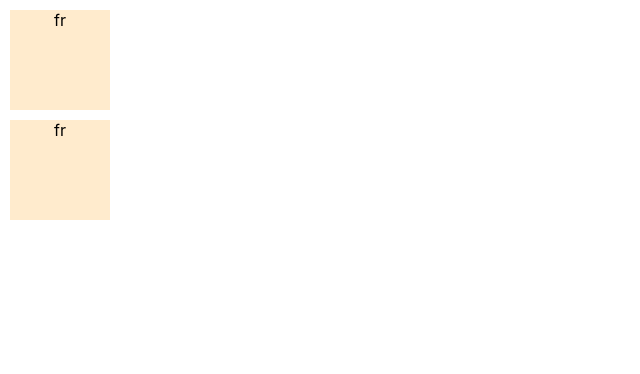
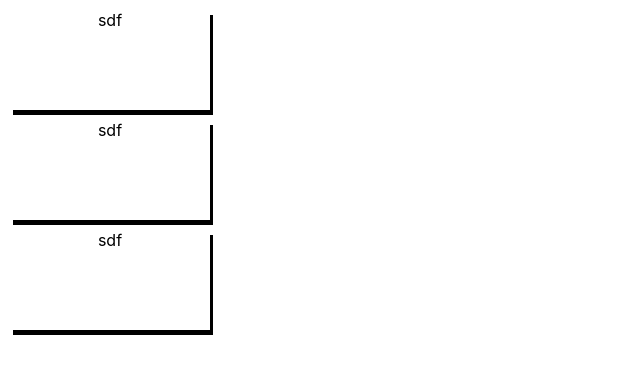
Before and after one commit to jakekoki/jlearner, a React (Create React App) app: page / in a window 1280 px wide. Shown: the top 374 px of the page, without its empty margins (0-640 px from the left). Built offline with nearby package versions, Linux system fonts and the light colour scheme.

Commit message:
split up flash card component from app.js

```diff
--- a/src/App.css
+++ b/src/App.css
@@ -3,12 +3,12 @@
 }
 
 .FlashCard {
-  background-color: blanchedalmond;
   text-align: center;
   vertical-align: middle;
   height: 100px;
-  width: 100px;
-  margin: 10px
+  width: 200px;
+  margin: 10px;
+  box-shadow: 3px 5px;
 }
 
 .App-logo {
--- a/src/App.js
+++ b/src/App.js
@@ -1,47 +1,25 @@
-import React, { Component } from 'react';
-import './App.css';
+import React, { Component } from "react";
+import FlashCard from './components/FlashCard';
+import "./App.css";
 
-class FlashCard extends Component {
+
+class App extends Component {
   constructor(props) {
     super(props);
     this.state = {
-      isFront : true,
-      front: "fr",
-      back: "b"
-    }
-  }
-
-  getCard() {
-    if (this.state.isFront) {
-      return this.state.front;
-    } else {
-      return this.state.back;
-    }
-  }
-
-  flipCard = () => {
-    this.setState({
-      isFront : !this.state.isFront
-    })
+      flashcards: [],
+    };
   }
 
   render() {
-    const contents = this.getCard()
     return (
-      <div className="FlashCard" onClick={e => this.flipCard(e)}> {contents} </div>
-    )
+      <div className="App">
+        <FlashCard front={"sdf"} back={"asdf"} />
+        <FlashCard front={"sdf"} back={"asdf"} />
+        <FlashCard front={"sdf"} back={"asdf"} />
+      </div>
+    );
   }
 }
 
-
-
-function App() {
-  return (
-    <div className="App">
-      <FlashCard />
-      <FlashCard />
-    </div>
-  );
-}
-
 export default App;
--- /dev/null
+++ b/src/components/FlashCard.js
@@ -0,0 +1,37 @@
+import React,  { Component } from 'react';
+
+class FlashCard extends Component {
+    constructor(props) {
+      super(props);
+      this.state = {
+        isFront: true,
+        front: this.props.front,
+        back: this.props.back,
+      };
+    }
+
+    getCard = () => {
+      if (this.state.isFront) {
+        return this.state.front;
+      } else {
+        return this.state.back;
+      }
+    };
+
+    flipCard = () => {
+      this.setState({
+        isFront: !this.state.isFront,
+      });
+    };
+
+    render() {
+      const contents = this.getCard();
+      return (
+        <div className="FlashCard" onClick={(e) => this.flipCard(e)}>
+          {contents}
+        </div>
+      );
+    }
+  }
+
+export default FlashCard;
```
Also changed, not shown: 1 other file (tests, documents, lock files or other folders).
